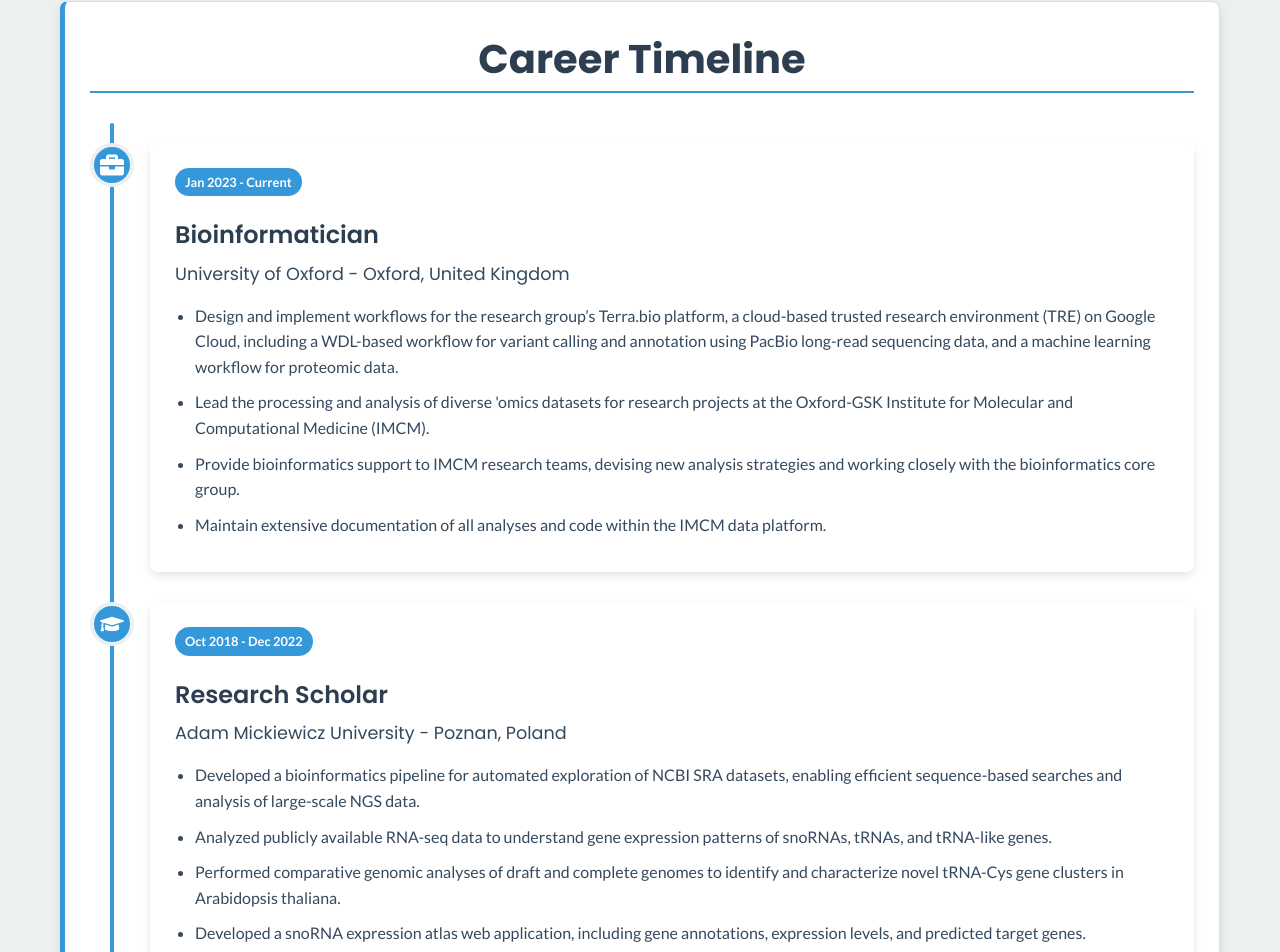
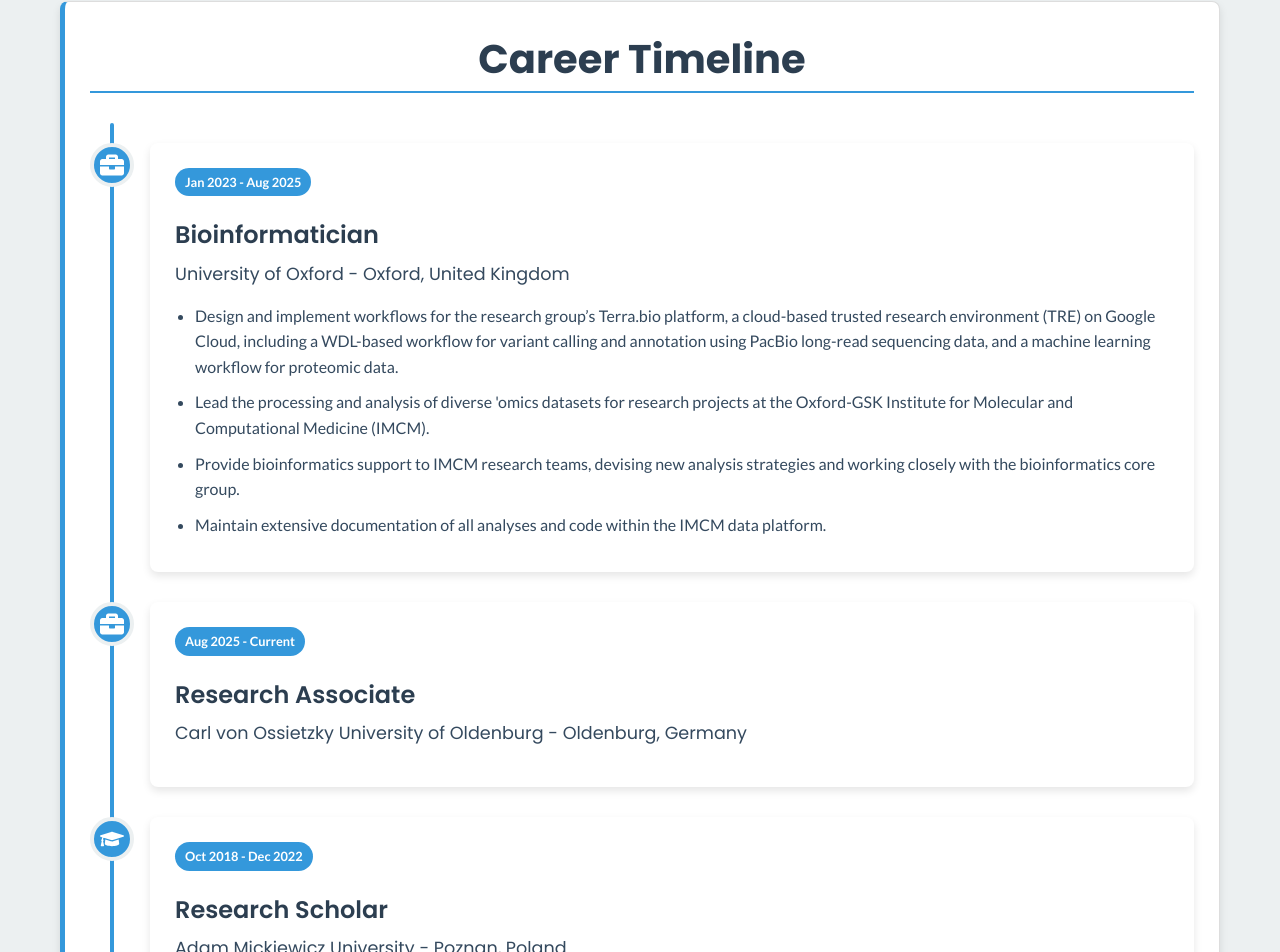
Before and after one commit to maurya-anand/cv, a React (Vite) app: page / in a window 1280 px wide. Shown: the part 340-1292 px from the top of the page. Built offline with nearby package versions, Linux system fonts and the light colour scheme.

Commit message:
added the latest affiliation to the career timeline

```diff
--- a/src/components/Timeline.jsx
+++ b/src/components/Timeline.jsx
@@ -5,10 +5,18 @@ import { FaBriefcase, FaGraduationCap } from "react-icons/fa";
 const timelineData = [
   {
     type: "work",
+    company: "Carl von Ossietzky University of Oldenburg",
+    location: "Oldenburg, Germany",
+    title: "Research Associate",
+    period: "Aug 2025 - Current",
+    duties: [],
+  },
+  {
+    type: "work",
     company: "University of Oxford",
     location: "Oxford, United Kingdom",
     title: "Bioinformatician",
-    period: "Jan 2023 - Current",
+    period: "Jan 2023 - Aug 2025",
     duties: [
       "Design and implement workflows for the research group’s Terra.bio platform, a cloud-based trusted research environment (TRE) on Google Cloud, including a WDL-based workflow for variant calling and annotation using PacBio long-read sequencing data, and a machine learning workflow for proteomic data.",
       "Lead the processing and analysis of diverse 'omics datasets for research projects at the Oxford-GSK Institute for Molecular and Computational Medicine (IMCM).",
```
